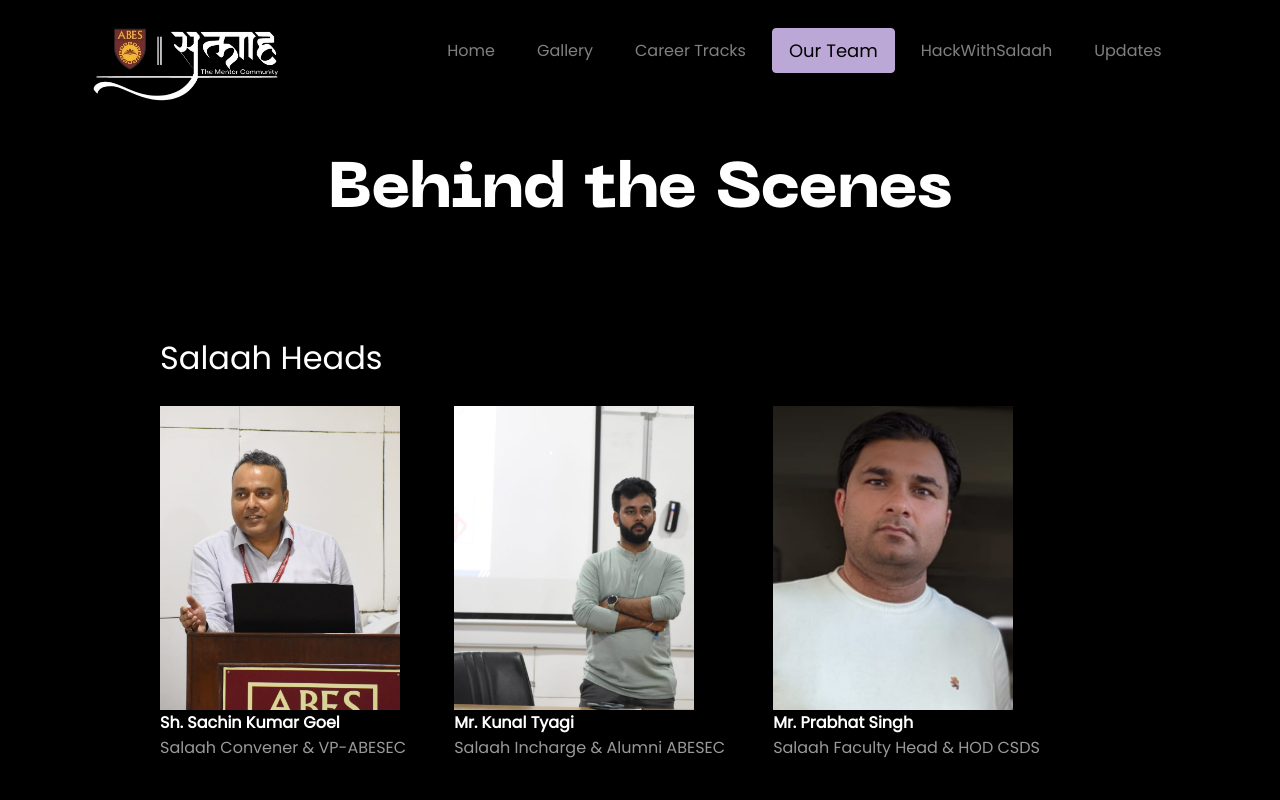
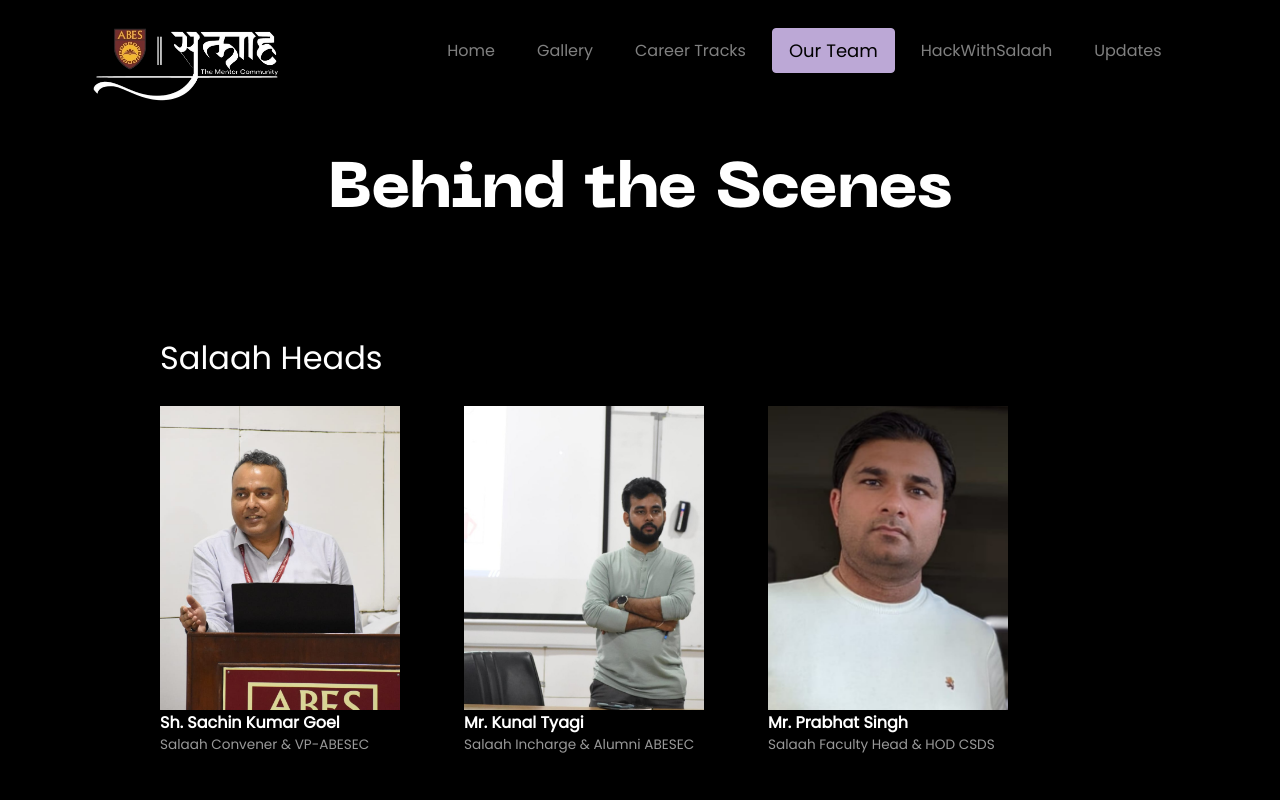
Before and after one commit to salaah-community/Salaah, a React (Create React App) app: page /team in a window 1280 px wide. Shown: the top 800 px of the page. Built offline with nearby package versions, Linux system fonts and the light colour scheme.

Commit message:
Update TeamCards.css description font-size
.teamName p font-size: 0.85rem

```diff
--- a/src/pages/Team/TeamCards.css
+++ b/src/pages/Team/TeamCards.css
@@ -10,7 +10,7 @@
 }
 .teamName p {
   color: var(--color-light);
-  font-size: 1rem;
+  font-size: 0.85rem;
   font-family: "Poppins";
 
 
```
